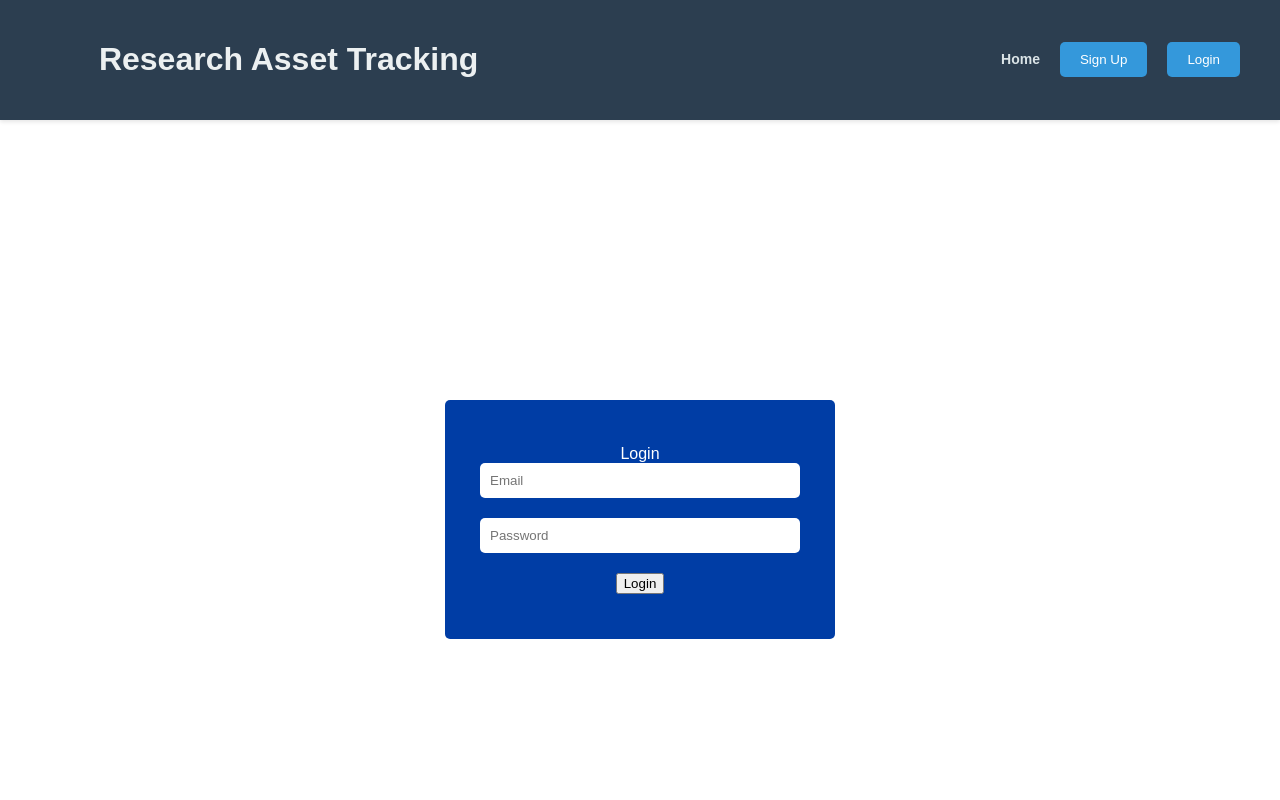
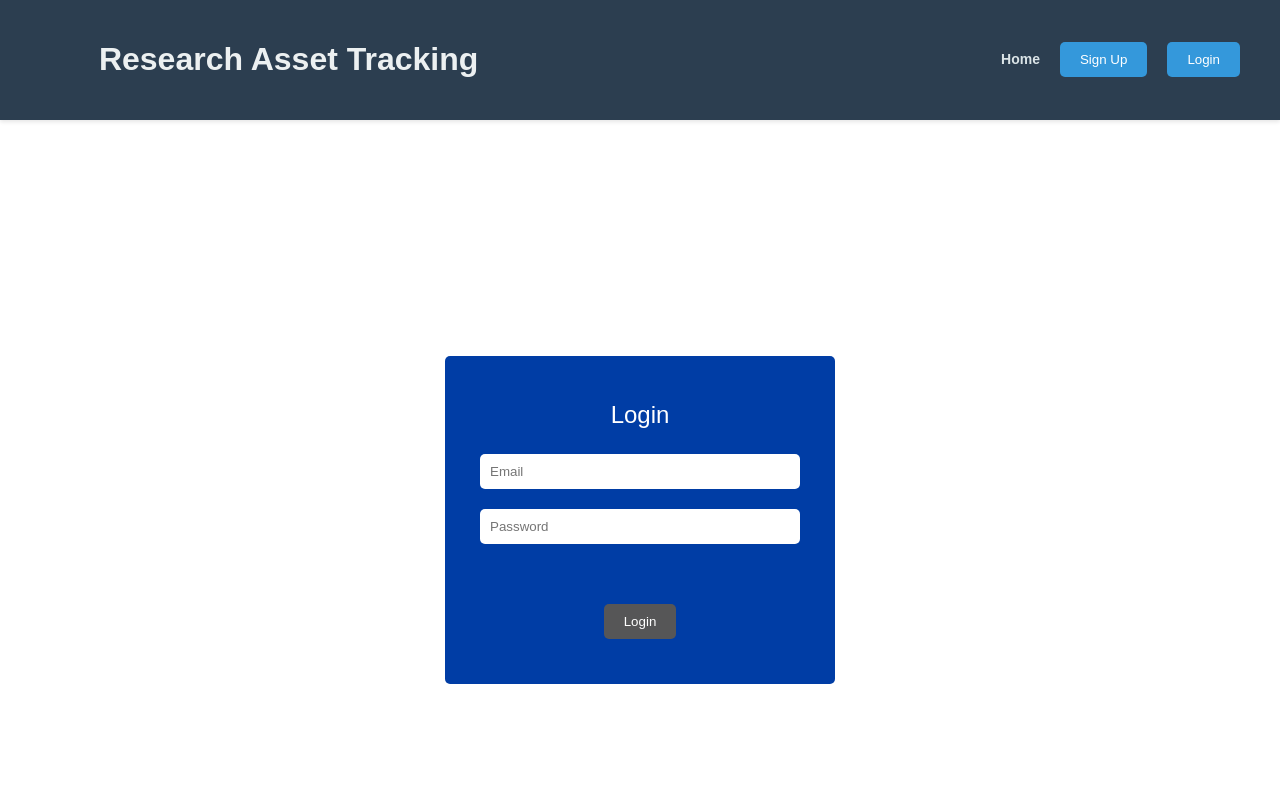
Before and after one commit to slu-csci-5030/RAM_Team_SLU, a React (Vite) app in the folder Frontend/: page / in a window 1280 px wide. Shown: the top 800 px of the page. Built offline with nearby package versions, Linux system fonts and the light colour scheme.

Commit message:
Added login panel styling 2

```diff
--- a/Frontend/src/assets/Styles/CompanyDescription.css
+++ b/Frontend/src/assets/Styles/CompanyDescription.css
@@ -15,6 +15,7 @@
   align-items: center;
   width: 300px;
 }
+
 .login__container input[type="email"],
 .login__container input[type="password"] {
   width: 100%;
@@ -24,3 +25,22 @@
   border-radius: 5px;
   background-color: #fff;
 }
+
+.login__container button {
+  background-color: #565657;
+  color: #fff;
+  padding: 10px 20px;
+  border: none;
+  border-radius: 5px;
+  cursor: pointer;
+  margin-top: 40px;
+}
+
+.login__container button:hover{
+  background-color: #04a4de
+}
+
+.login__heading {
+  margin-bottom: 25px;
+  font-size: 24px;
+}
```
